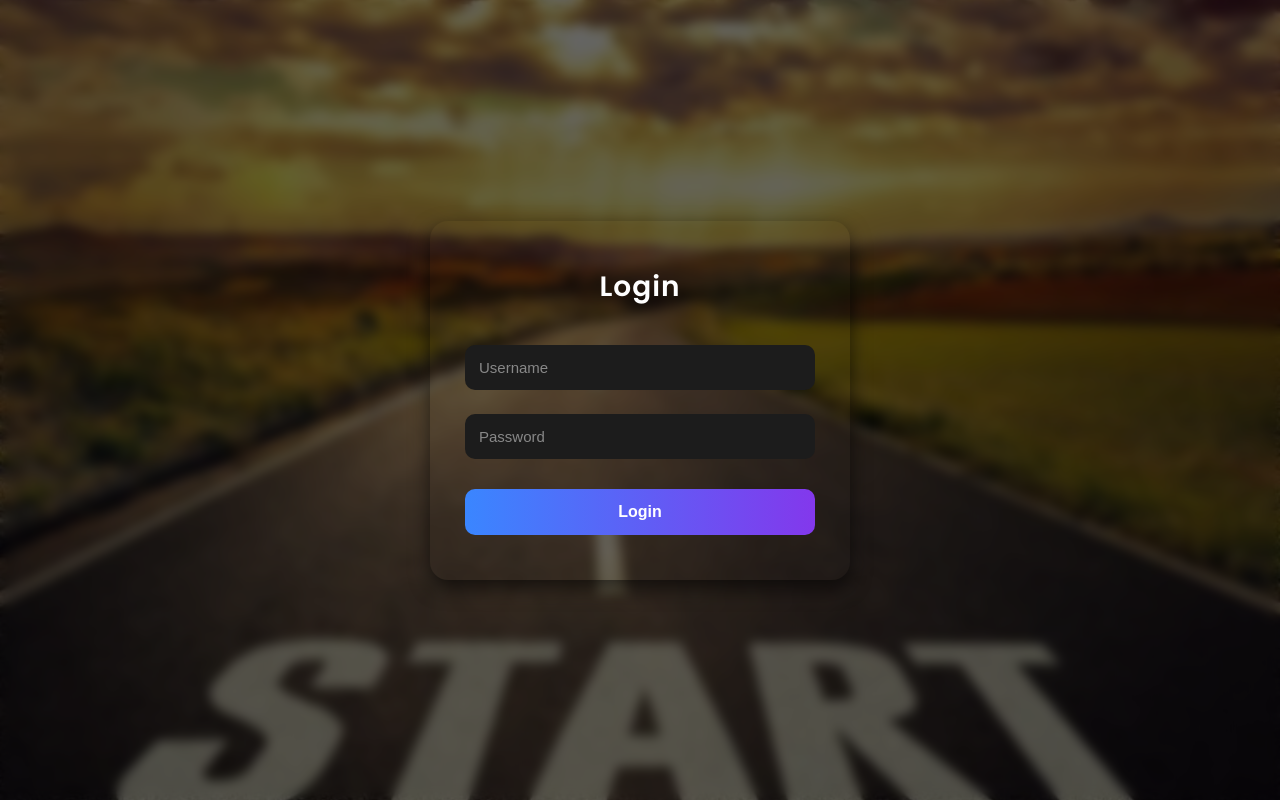
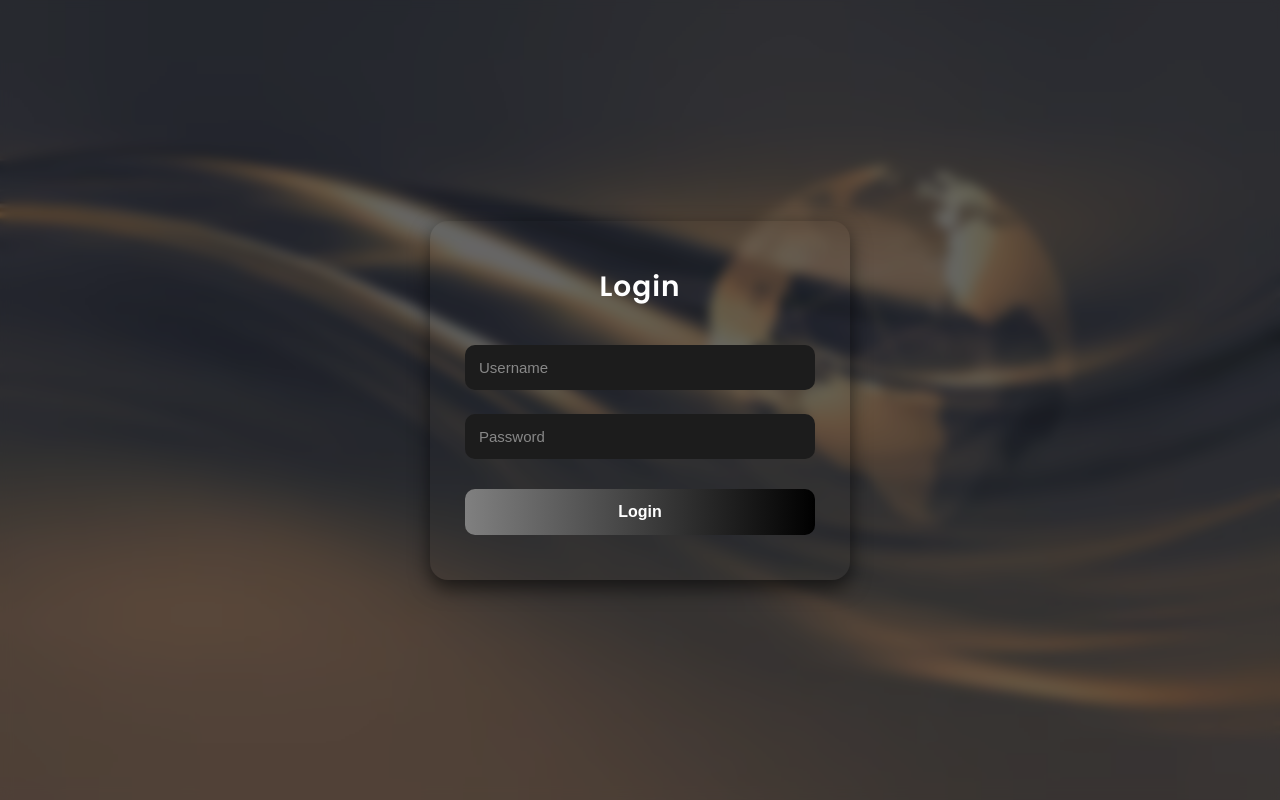
Before and after one commit to myashashwini79/BCA-PROJECT, a PHP site: page /login.php in a window 1280 px wide. Run offline with PHP 8.4, Linux system fonts and the light colour scheme.

Commit message:
Update login.php

```diff
--- a/login.php
+++ b/login.php
@@ -47,7 +47,7 @@ if ($_SERVER['REQUEST_METHOD'] == 'POST') {
 
 body {
     height: 100vh;
-    background: url('zam01.jpeg') no-repeat center center fixed;
+    background: url('zam.avif') no-repeat center center fixed;
     background-size: cover;
     font-family: 'Poppins', sans-serif;
     display: flex;
@@ -117,7 +117,7 @@ button {
     width: 100%;
     padding: 14px;
     margin-top: 18px;
-    background: linear-gradient(to right, #3a86ff, #8338ec);
+    background: linear-gradient(to right, grey,black);
     border: none;
     border-radius: 10px;
     color: #ffffff;
@@ -128,7 +128,7 @@ button {
 }
 
 button:hover {
-    background: linear-gradient(to right, #2c6ff7, #6f2edb);
+    background: linear-gradient(to right,grey);
 }
 
 .error {
```
